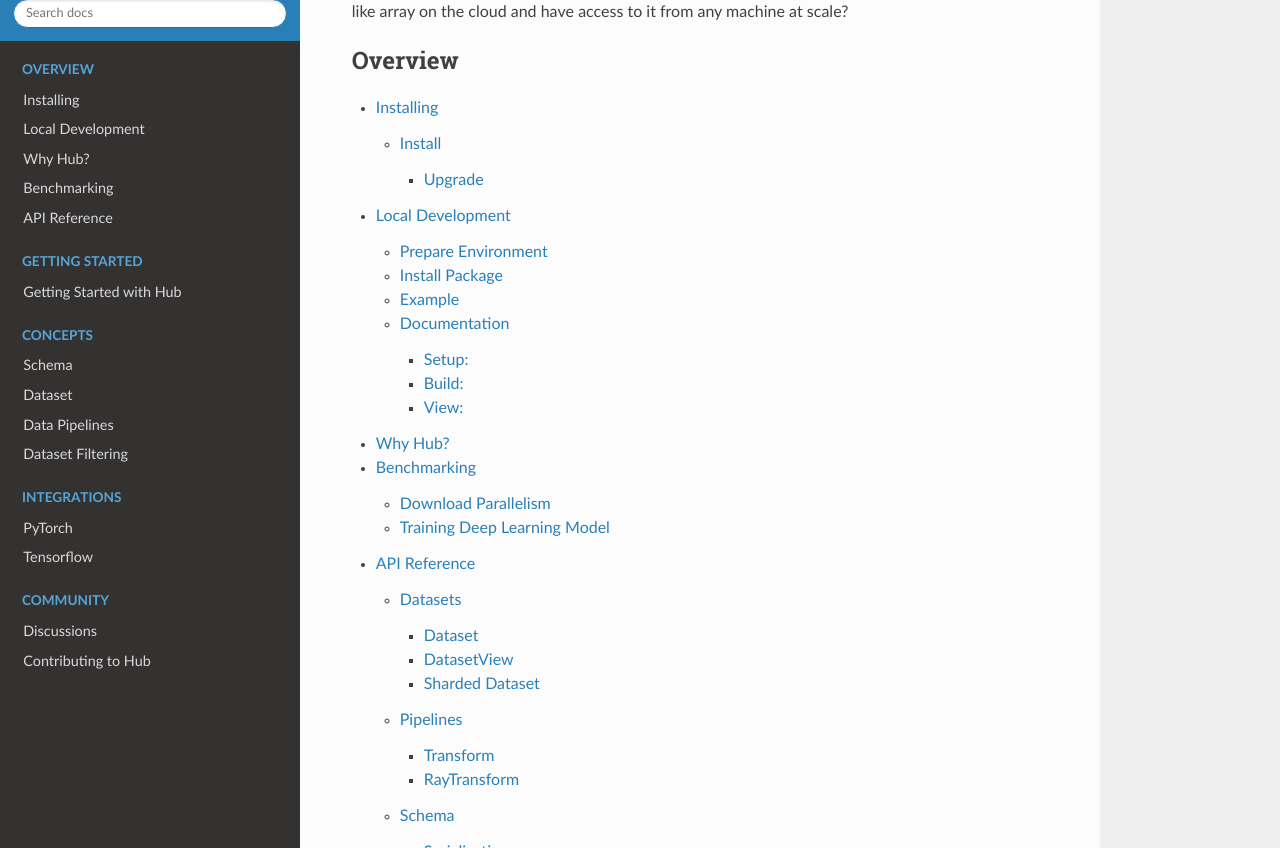
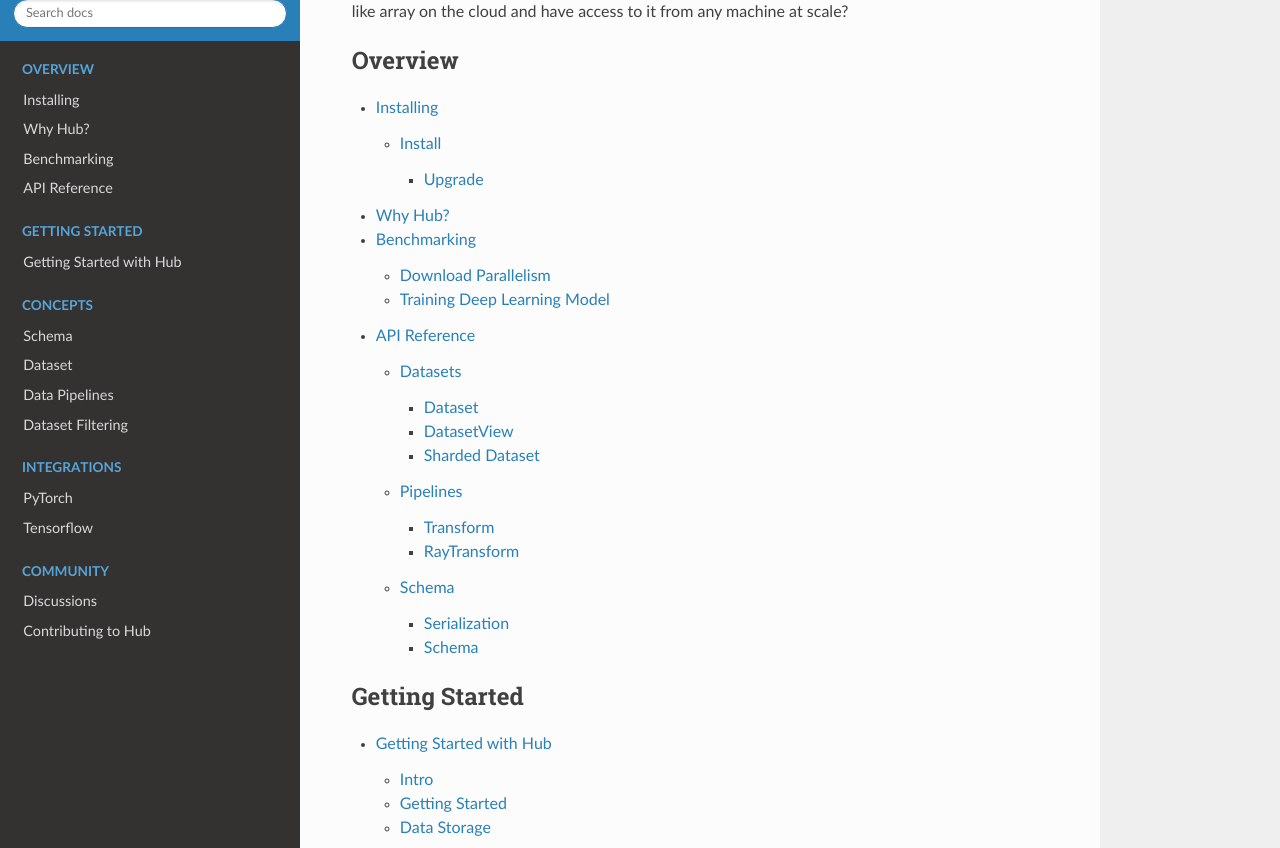
Before and after one commit to activeloopai/deeplake, a Sphinx documentation site: the page built from docs/source/index.rst, in a window 1280 px wide and 900 px high, scrolled down 872 px, cut to the strip 52-900 px from the top of the window. Built offline with Sphinx 7.4.7 and the Read the Docs theme 2.0.0, drawn with Linux system fonts in a browser that asks for light colours; part of the change alters nothing that is shown.

Commit message:
Revert "Docs/local development [mention fix for #633]"

````diff
--- a/docs/source/developing.md
+++ /dev/null
@@ -1,64 +0,0 @@
-## Local Development
-Developing for Hub is as you expect for most Python packages.
-
-### Prepare Environment
-It is highly recommended you use an environment manager when developing for any project, Hub is no exception. For more information on how conda works, please visit [their website](https://docs.conda.io/projects/conda/en/latest/user-guide/install/). You can create a new conda environment with the following (replace [version] with your version, must be greater than python3.6)
-```bash
-conda create -n hub python=[version]
-```
-
-Activate the environment
-```bash
-conda activate hub
-```
-
-**Note: If you don't like using conda, you can use [venv](https://docs.python.org/3/library/venv.html) instead.**
-
-### Install Package
-When installing the package, make sure you use the `-e` flag, this allows you to `import hub` from another project (with the same conda/venv environment) & make changes directly to the source with immediate updates.
-```bash
-git clone https://github.com/activeloopai/Hub
-cd Hub
-pip install -e .
-```
-
-### Example
-Make sure that, after following the preceeding steps, you can now run this python script
-
-```python
-from hub import Dataset
-
-mnist = Dataset("activeloop/mnist")  # loading the MNIST data lazily
-# saving time with *compute* to retrieve just the necessary data
-mnist["image"][0:1000].compute()
-```
-
-If you receive the error
-
-```bash
-botocore.exceptions.ClientError: An error occurred (InvalidAccessKeyId) when calling the GetObject operation: The AWS Access Key Id you provided does not exist in our records.
-```
-
-Double check that you included `aws_session_token` within your `~/.aws/credentials` profile. More information regarding AWS credentials can be found [here](https://docs.aws.amazon.com/sdk-for-php/v3/developer-guide/guide_credentials_profiles.html).
-
-If you are having a related problem, please read/comment on the [reference issue](https://github.com/activeloopai/Hub/issues/633) or you can setup with docker.
-
-### Documentation
-Using the same development environment, you can locally build & contribute to the documentation (what you are on right now)
-
-#### Setup:
-
-```bash
-cd docs
-pip install -r requirements.txt
-```
-
-#### Build:
-
-```bash
-make html
-```
-
-#### View:
-
-Navigate to `Hub/docs/build` & open the `index.html` file in a browser window.
--- a/docs/source/index.rst
+++ b/docs/source/index.rst
@@ -32,7 +32,6 @@ Wouldn’t it be more convenient to have large datasets stored & version-control
    :caption: Overview
 
    installing.md
-   developing.md
    why.md
    benchmarks.md
    api
````
Also changed, not shown: 1 other file.
